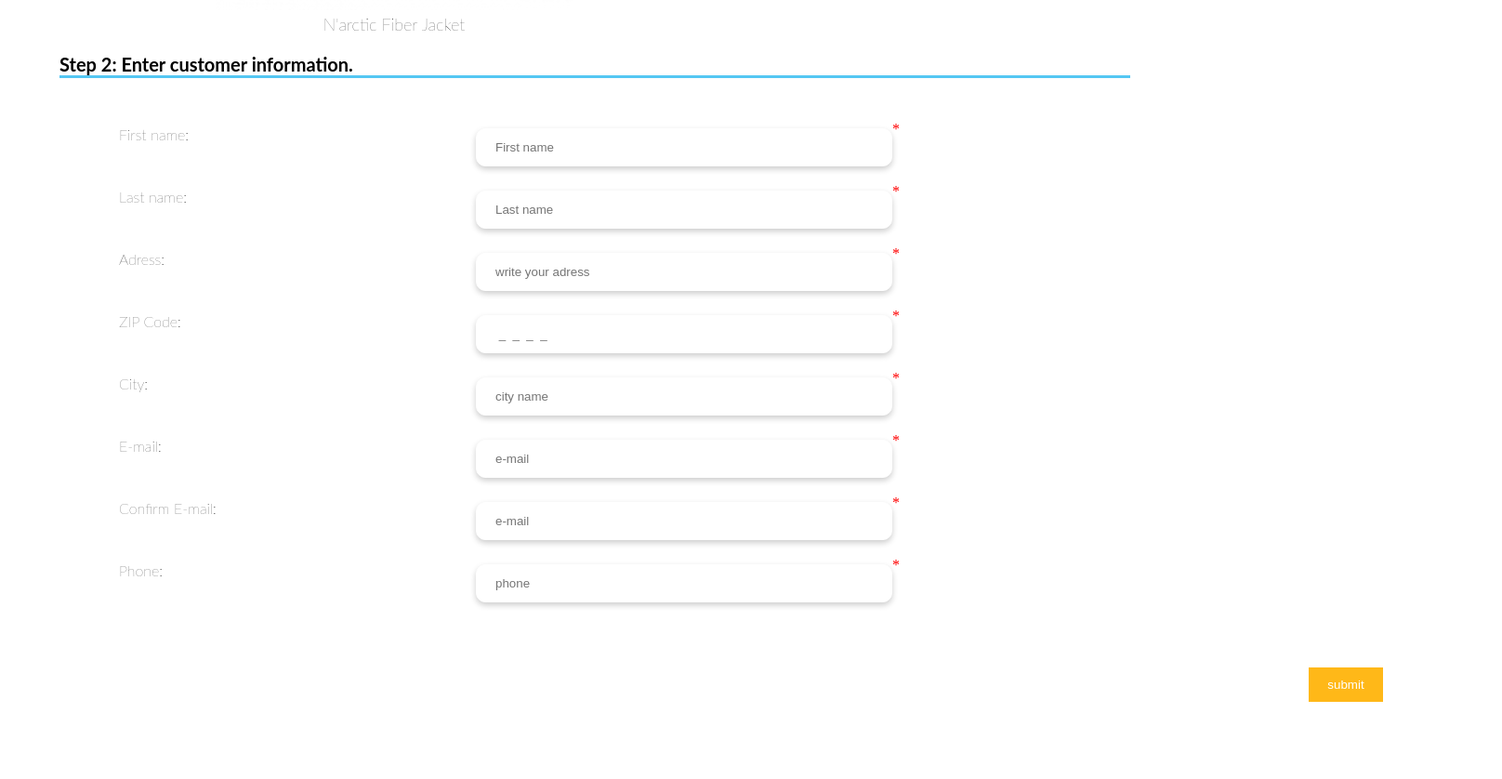
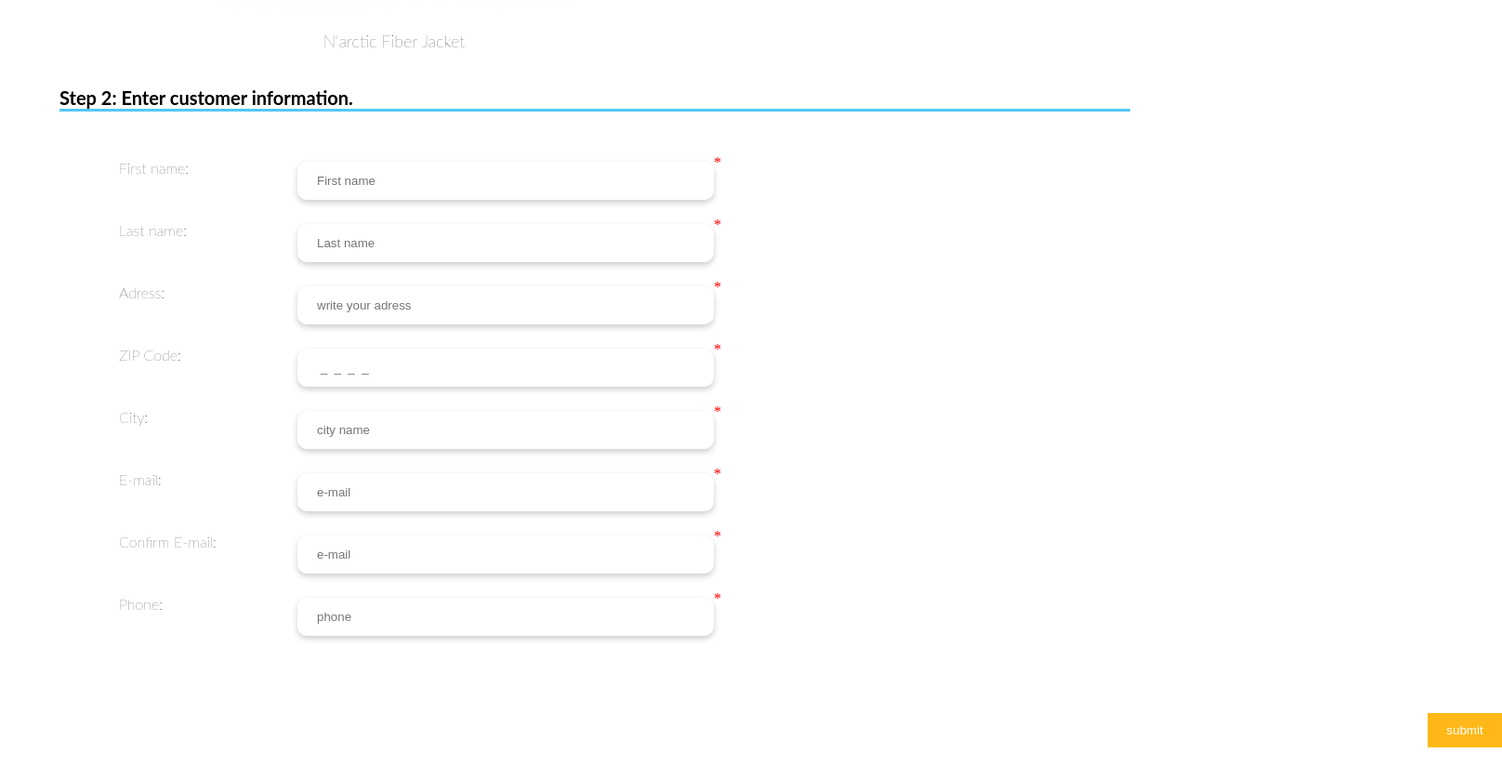
Before and after one commit to marta0110/Illustreret-Videnskab, a plain HTML site: page form.html in a window 1280 px wide. Shown: the part 440-1278 px from the top of the page at 93% size, 1616 px wide, since content can reach past the window. Before the commit the page ends 1242 px from the top, so only its background shows below. Drawn offline with Linux system fonts and the light colour scheme.

Commit message:
responsivness step 2

```diff
--- a/form.css
+++ b/form.css
@@ -108,6 +108,7 @@ input:valid {
 
 .wrapper-2 div input:valid:not(:placeholder-shown) ~ .correct::after {
     content: "✅";
+
 }
 
 div input:invalid:not(:placeholder-shown) ~ .correct::after {
@@ -218,12 +219,12 @@ fieldset > input[type="submit"] {
     grid-column-end: 4;
     cursor: pointer;
     position: absolute;
-    padding: 10px;
     width: 80px;
     height: auto;
-    left: 20vw;
-    bottom: 3vw;
+    left: 37vw;
+    bottom: -3vw;
     cursor: pointer;
+    justify-self: center;
 }
 
 fieldset > input[type="submit"]:hover {
@@ -249,14 +250,6 @@ fieldset label {
     margin-bottom: 5px;
 }
 
-
-p {
-    font-family: "Lato", sans-serif;
-    font-weight: 200;
-    font-size: 20px;
-    margin: 0 auto;
-    place-self: center;
-}
 
 input[type="submit"]:active ~ div input {
     background-color: red;
@@ -313,6 +306,28 @@ input[type="submit"]:active ~ div input {
     .wrapper-1 select {
         width: 10vw;
     }
+
+
+    /* step 2 */
+
+fieldset > div label {
+    min-width: 15vw;
+
+}
+
+fieldset > div input {
+    min-width: 35vw;
+    max-width: 35vw;
+}
+
+  fieldset > input[type="submit"] {
+    left: 30vw;
+    bottom: 2vw;
+    cursor: pointer;
+    justify-self: center;
+}
+
+
 }
 
 
```
Also changed, not shown: form.html (+1 -0 lines).
